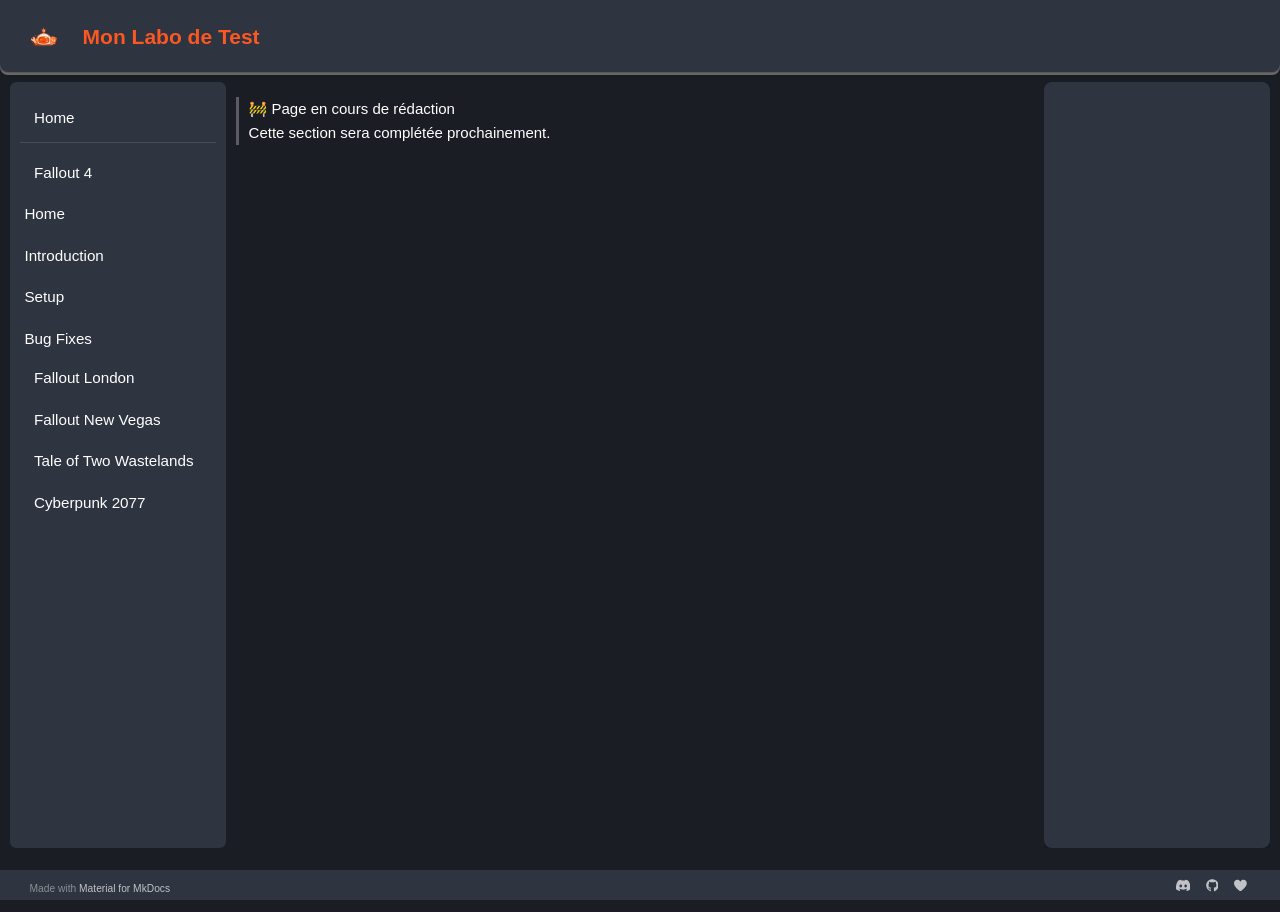
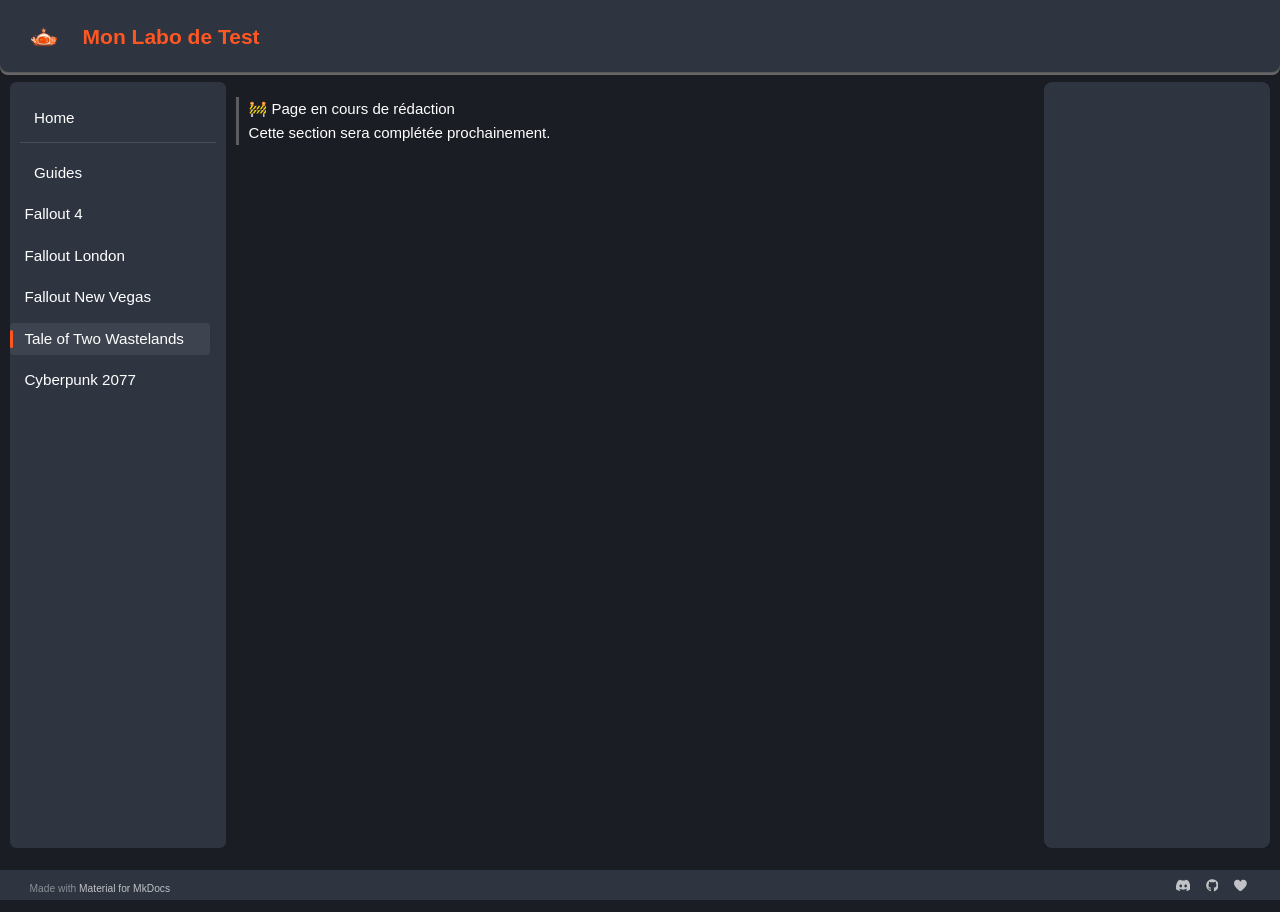
Before and after one commit to Lilevitchi/test-site, an MkDocs documentation site: the page built from docs/ttw/intro.md, in a window 1280 px wide. Built offline with MkDocs 1.6.1 and Material for MkDocs 9.7.7, drawn with Linux system fonts in a browser that asks for light colours; some of the changed lines change nothing that is shown.

Commit message:
Update mkdocs.yml

```diff
--- a/mkdocs.yml
+++ b/mkdocs.yml
@@ -38,15 +38,12 @@ markdown_extensions:
 
 nav:
   - Home: index.md
-  - Fallout 4:
-      - Home: fallout4/index.md
-      - Introduction: fallout4/intro.md
-      - Setup: fallout4/setup.md
-      - Bug Fixes: fallout4/bugfix.md
-  - Fallout London: fallout-london/index.md
-  - Fallout New Vegas: fnv/index.md
-  - Tale of Two Wastelands: ttw/index.md
-  - Cyberpunk 2077: cyberpunk/index.md
+  - Guides:
+      - Fallout 4: fallout4/intro.md
+      - Fallout London: fallout-london/intro.md
+      - Fallout New Vegas: fnv/intro.md
+      - Tale of Two Wastelands: ttw/intro.md
+      - Cyberpunk 2077: cyberpunk/intro.md
 
 extra:
   social:
```
